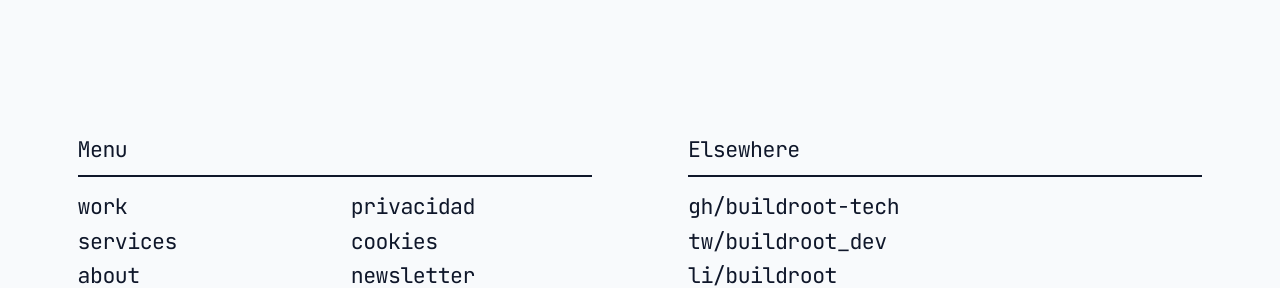
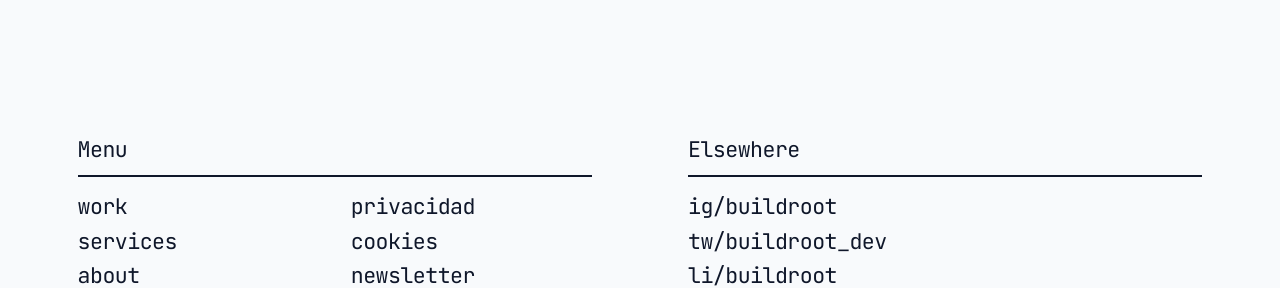
Before and after one commit to buildroot-tech/front-buildroot, a Next.js app: page / in a window 1280 px wide. Shown: the part 4669-4957 px from the top of the page. Built offline with nearby package versions, Linux system fonts and the light colour scheme.

Commit message:
feat(footer): replace github link with instagram

```diff
--- a/components/layout/Footer.tsx
+++ b/components/layout/Footer.tsx
@@ -13,7 +13,7 @@ const navLinks = [
 ];
 
 const socialLinks = [
-  { href: "https://github.com/buildroot-tech", label: "gh/buildroot-tech" },
+  { href: "https://instagram.com/buildroot", label: "ig/buildroot" },
   { href: "https://twitter.com/buildroot_dev", label: "tw/buildroot_dev" },
   { href: "https://linkedin.com/company/buildroot", label: "li/buildroot" },
 ];
```
